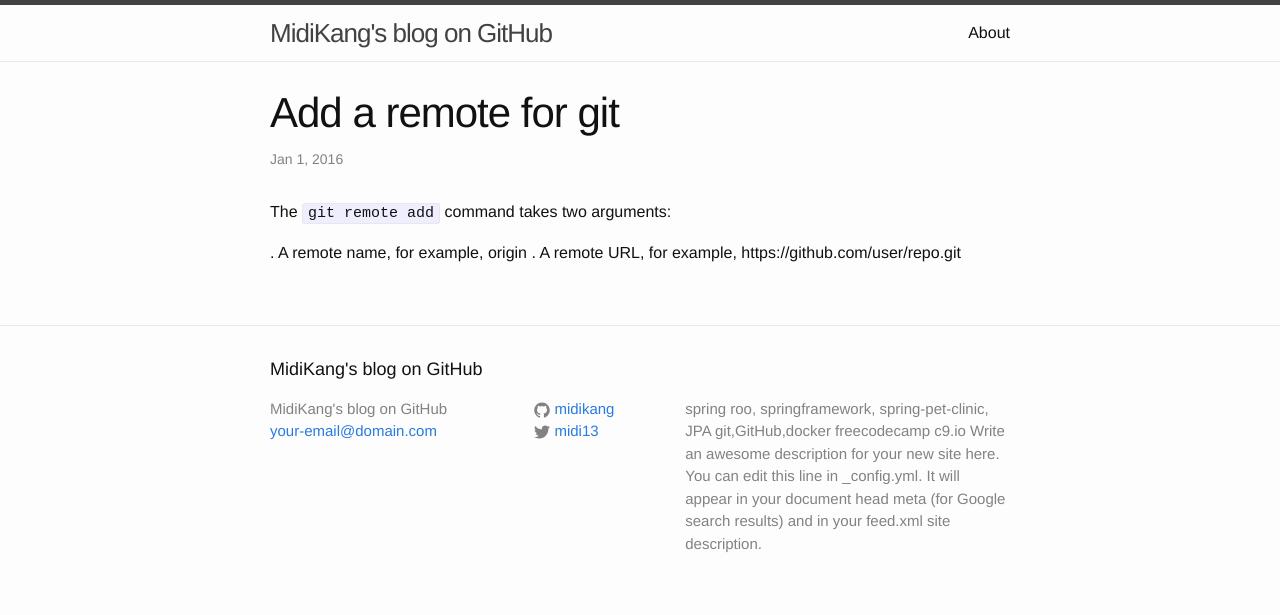
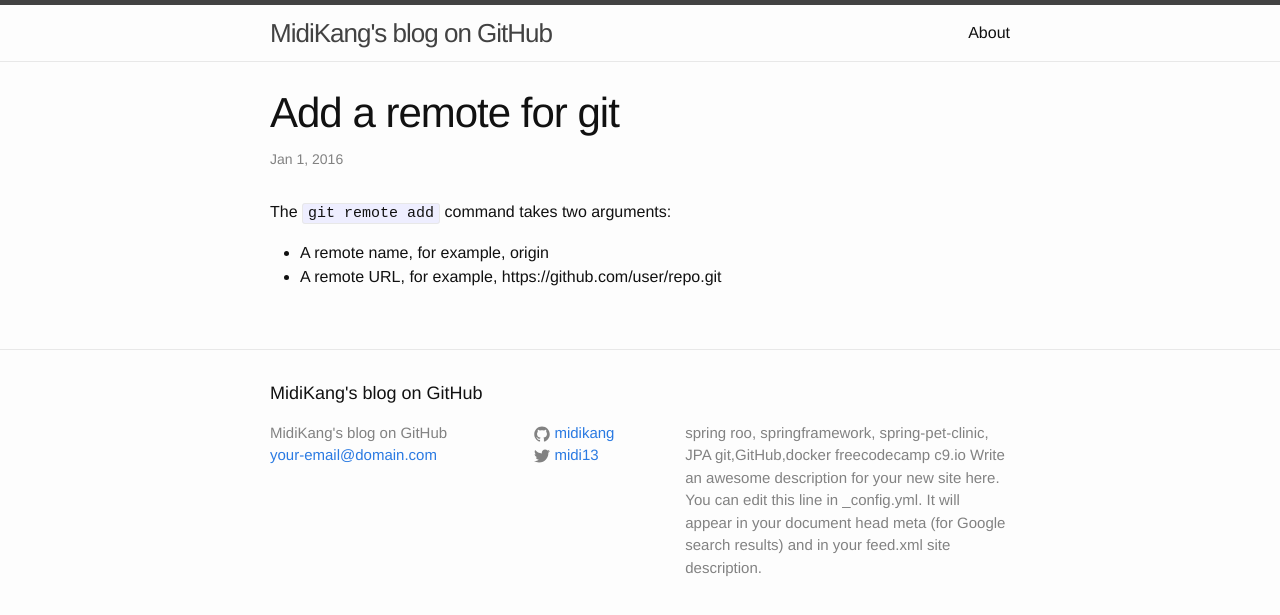
Before and after one commit to midikang/midikang.github.io, a Jekyll site: the page built from _posts/2016-01-01-git-command.md, in a window 1280 px wide. Shown: the top 615 px of the page. Built offline with Jekyll 4.4.1, drawn with Linux system fonts in a browser that asks for light colours.

```diff
--- a/_posts/2016-01-01-git-command.md
+++ b/_posts/2016-01-01-git-command.md
@@ -6,5 +6,5 @@ categories: git
 ---
 The `git remote add` command takes two arguments:
 
-  . A remote name, for example, origin
-  . A remote URL, for example, https://github.com/user/repo.git
+*   A remote name, for example, origin
+*   A remote URL, for example, https://github.com/user/repo.git
```
